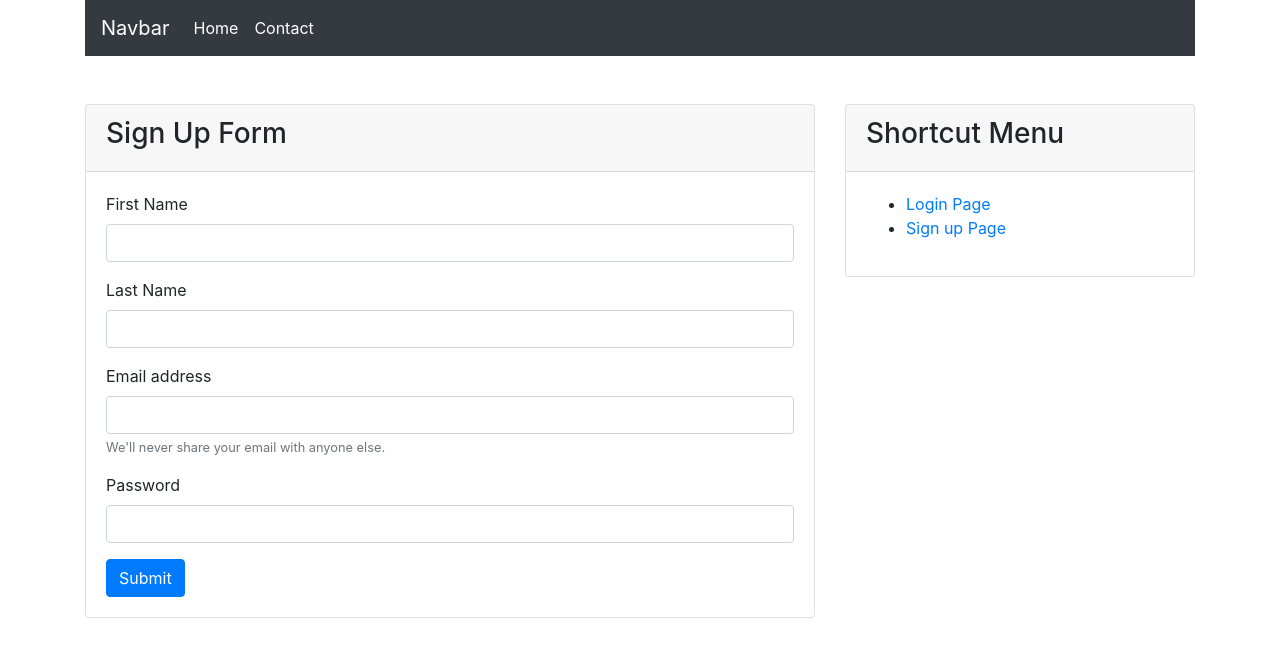
After one commit to scientist3/Group-0-Basic-Website-Design-for-6th-Sem-2021, a PHP site: page /signup/index.php in a window 1280 px wide. The commit adds this page. Shown: the top 657 px of the page. Run offline with PHP 8.4, Linux system fonts and the light colour scheme.

Commit message:
Signup Form,Database Into , Create DATABSE/TABLE and stored the Data using Core PHP Function

```diff
--- a/login.php
+++ b/login/login.php
@@ -5,9 +5,9 @@
   <meta charset="UTF-8">
   <meta http-equiv="X-UA-Compatible" content="IE=edge">
   <meta name="viewport" content="width=device-width, initial-scale=1.0">
-  <link rel="shortcut icon" href="./assets/images/favicon.ico">
+  <link rel="shortcut icon" href="../assets/images/favicon.ico">
 
-  <link rel="stylesheet" href="./assets/css/login-style.css">
+  <link rel="stylesheet" href="../assets/css/login-style.css">
   <title>Login Page</title>
 </head>
 
--- /dev/null
+++ b/navbar.php
@@ -0,0 +1,23 @@
+<!-- Nav Bar -->
+<nav class="navbar navbar-expand-lg navbar-dark bg-dark">
+  <a class="navbar-brand" href="./index.php">Navbar</a>
+  <button class="navbar-toggler" type="button" data-toggle="collapse" data-target="#navbarSupportedContent" aria-controls="navbarSupportedContent" aria-expanded="false" aria-label="Toggle navigation">
+    <span class="navbar-toggler-icon"></span>
+  </button>
+
+  <div class="collapse navbar-collapse" id="navbarSupportedContent">
+    <ul class="navbar-nav mr-auto">
+      <li class="nav-item active">
+        <a class="nav-link" href="./index.php">Home <span class="sr-only">(current)</span></a>
+      </li>
+      <li class="nav-item active">
+        <a class="nav-link" href="./contact.php">Contact <span class="sr-only">(current)</span></a>
+      </li>
+    </ul>
+    <!-- <form class="form-inline my-2 my-lg-0">
+          <input class="form-control mr-sm-2" type="search" placeholder="Search" aria-label="Search">
+          <button class="btn btn-outline-success my-2 my-sm-0" type="submit">Search</button>
+        </form> -->
+  </div>
+
+</nav>
--- /dev/null
+++ b/right-sidebar.php
@@ -0,0 +1,17 @@
+<!-- Right column -->
+<div class="col-4">
+
+  <!-- Basic Card Design Shortcuts to different Pages -->
+  <div class="card">
+    <div class="card-header">
+      <h3>Shortcut Menu</h3>
+    </div>
+    <div class="card-body">
+      <ul>
+        <li> <a href="./login/login.php"> Login Page</a></li>
+        <li> <a href="./signup/index.php"> Sign up Page</a></li>
+      </ul>
+    </div>
+  </div>
+
+</div>
--- /dev/null
+++ b/signup/index.php
@@ -0,0 +1,56 @@
+<!DOCTYPE html>
+<html lang="en">
+
+<head>
+  <meta charset="UTF-8">
+  <meta http-equiv="X-UA-Compatible" content="IE=edge">
+  <meta name="viewport" content="width=device-width, initial-scale=1.0">
+  <link rel="stylesheet" href="../assets/css/bootstrap_4.css">
+  <title>Sign Up</title>
+</head>
+
+<body>
+  <div class="container">
+    <?php include("../navbar.php"); ?>
+
+    <div class="row mt-5">
+      <div class="col-8">
+        <div class="card">
+          <div class="card-header">
+            <h3>Sign Up Form</h3>
+          </div>
+          <div class="card-body">
+            <form action="./process-sign-up.php" method="post">
+              <!-- First Name -->
+              <div class="form-group">
+                <label for="">First Name</label>
+                <input type="text" class="form-control" name="fname">
+              </div>
+
+              <!-- Last Name -->
+              <div class="form-group">
+                <label for="">Last Name</label>
+                <input type="text" class="form-control" name="lname">
+              </div>
+
+              <div class="form-group">
+                <label for="">Email address</label>
+                <input type="email" name="email" class="form-control" aria-describedby="emailHelp">
+                <small id="emailHelp" class="form-text text-muted">We'll never share your email with anyone else.</small>
+              </div>
+              <div class="form-group">
+                <label for="">Password</label>
+                <input type="password" name="password" class="form-control" id="exampleInputPassword1">
+              </div>
+
+              <button type="submit" name="sigUpBtn" class="btn btn-primary">Submit</button>
+            </form>
+          </div>
+        </div>
+      </div>
+      <?php include("../right-sidebar.php"); ?>
+    </div>
+  </div>
+</body>
+
+</html>
```
Also changed, not shown: index.html (deleted, +0 -39 lines), index.php (added, +83 -0 lines), signup/process-sign-up.php (added, +56 -0 lines), dashboard/dashboard.php (renamed from dashboard.php), login/login-bootstrap.php (renamed from login-bootstrap.php), login/login-design.php (renamed from login-design.php), login/process-sign-in.php (renamed from process-sign-in.php).
